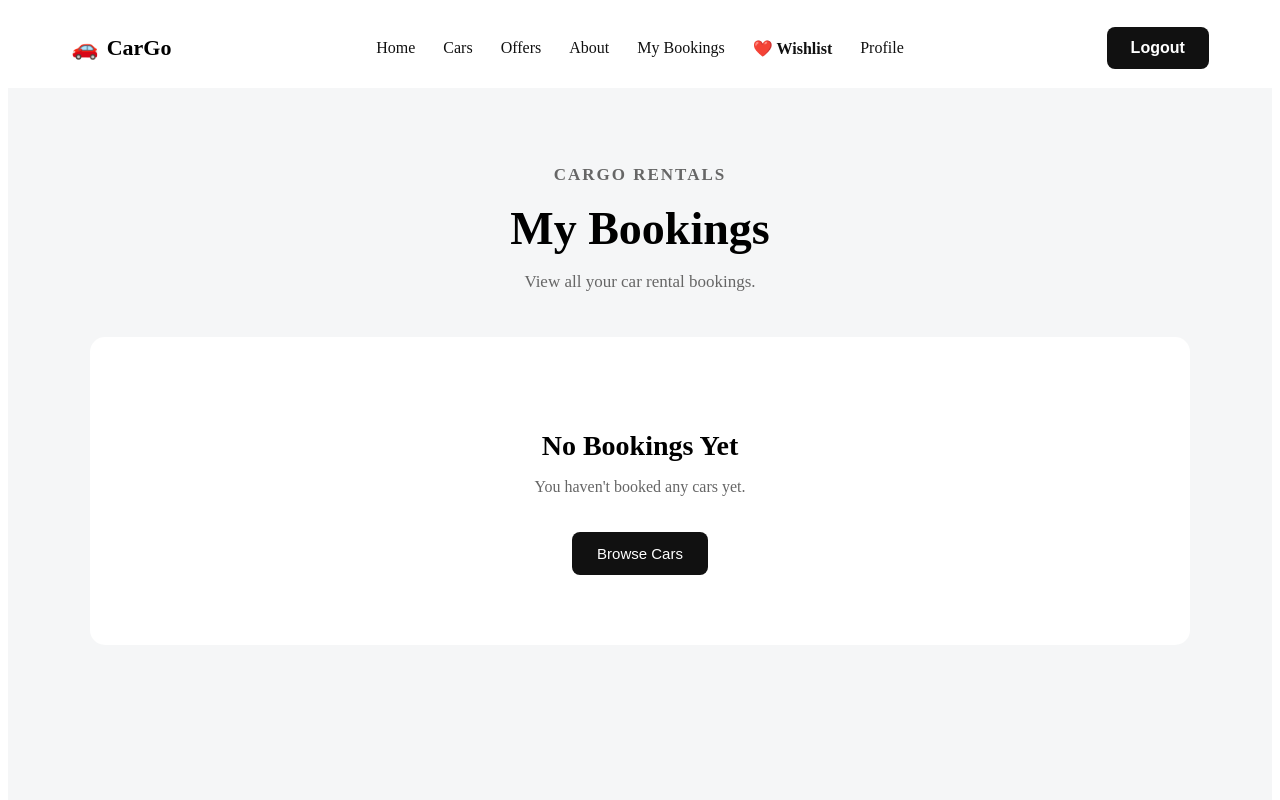
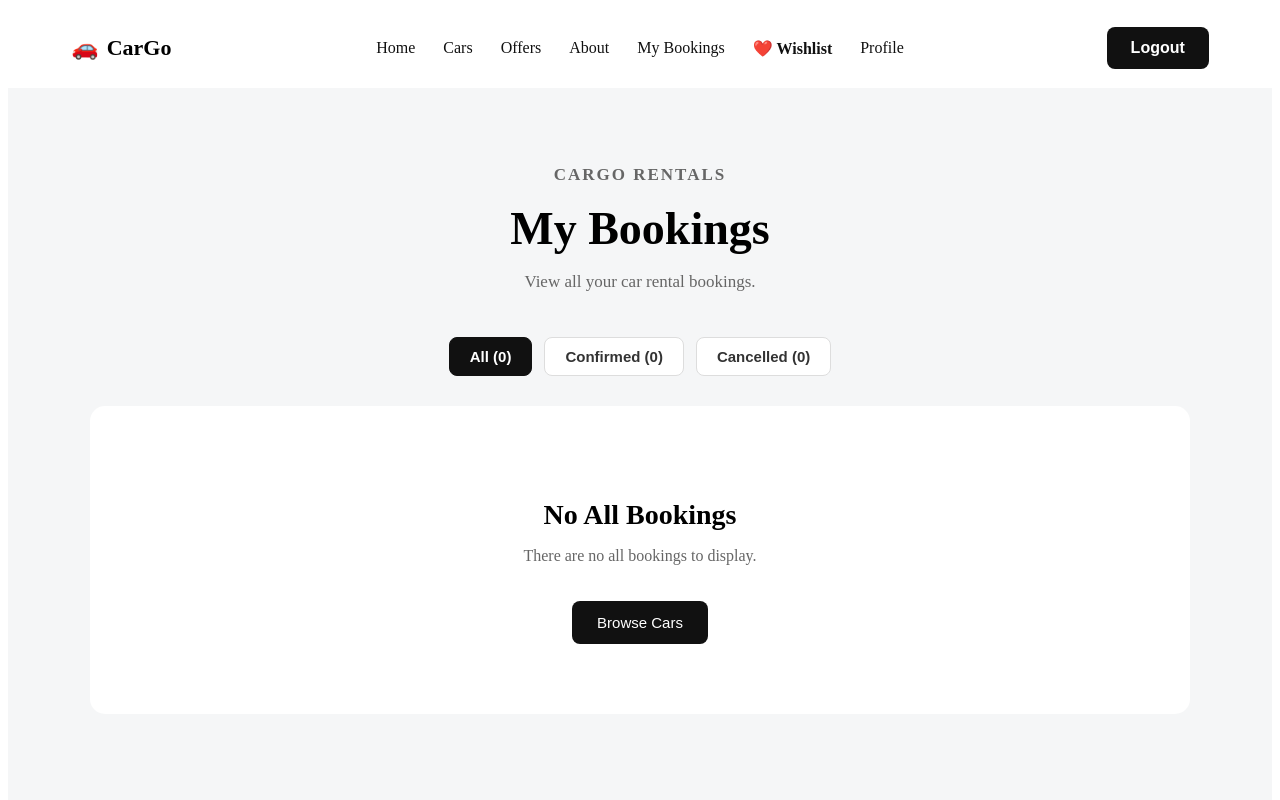
Before and after one commit to AravindNaik-45/CarGo-Car-Rental, a React (Vite) app: page /my-bookings in a window 1280 px wide. Shown: the top 800 px of the page. Built offline with nearby package versions, Linux system fonts and the light colour scheme; sample sign-in values are in the browser's storage.

Commit message:
modified booking pages

```diff
--- a/src/Pages/MyBookings/MyBooking.css
+++ b/src/Pages/MyBookings/MyBooking.css
@@ -247,6 +247,35 @@
   color: #d32f2f;
   border: 1px solid #ffb3b3;
 }
+.my-booking-filter-section {
+  width: 90%;
+  max-width: 1100px;
+  margin: 0 auto 30px;
+  display: flex;
+  justify-content: center;
+  align-items: center;
+  gap: 12px;
+  flex-wrap: wrap;
+}
+.my-booking-filter-btn {
+  border: 1px solid #dddddd;
+  background-color: #ffffff;
+  color: #333333;
+  padding: 10px 20px;
+  border-radius: 8px;
+  font-size: 15px;
+  font-weight: 600;
+  cursor: pointer;
+  transition: all 0.3s ease;
+}
+.my-booking-filter-btn:hover {
+  background-color: #f5f5f5;
+}
+.my-booking-filter-active {
+  background-color: #111111;
+  color: #ffffff;
+  border-color: #111111;
+}
 /* Mobile */
 @media (max-width: 600px) {
   .my-booking-bottom {
@@ -257,4 +286,12 @@
   .my-booking-cancel-btn {
     width: 100%;
   }
+    .my-booking-filter-section {
+    width: 90%;
+    gap: 8px;
+  }
+  .my-booking-filter-btn {
+    padding: 9px 14px;
+    font-size: 14px;
+  }
 }
--- a/src/Pages/MyBookings/MyBooking.jsx
+++ b/src/Pages/MyBookings/MyBooking.jsx
@@ -1,107 +1,245 @@
+import { useState } from "react";
 import "./MyBooking.css";
 import { useNavigate } from "react-router-dom";
 
 const MyBooking = () => {
+  const [bookingFilter, setBookingFilter] = useState("All");
+
   const navigate = useNavigate();
+
+  const savedBookings =
+    JSON.parse(localStorage.getItem("cargoBookings")) || [];
+
+  // Filter bookings for display
+  const filteredBookings = savedBookings.filter((booking) => {
+    if (bookingFilter === "All") {
+      return true;
+    }
+
+    if (bookingFilter === "Confirmed") {
+      return booking.status !== "Cancelled";
+    }
+
+    if (bookingFilter === "Cancelled") {
+      return booking.status === "Cancelled";
+    }
+
+    return true;
+  });
+
+  // Cancel booking
   const handleCancelBooking = (bookingId) => {
     const confirmCancel = window.confirm(
-    "Are you sure you want to cancel this booking?");
+      "Are you sure you want to cancel this booking?"
+    );
+
     if (!confirmCancel) {
       return;
     }
+
     const updatedBookings = savedBookings.map((booking) => {
       if (booking.bookingId === bookingId) {
         return {
           ...booking,
-        status: "Cancelled"
+          status: "Cancelled",
         };
       }
+
       return booking;
     });
+
     localStorage.setItem(
       "cargoBookings",
-    JSON.stringify(updatedBookings));
+      JSON.stringify(updatedBookings)
+    );
+
     window.location.reload();
   };
-  const savedBookings = JSON.parse(localStorage.getItem("cargoBookings")) || [];
+
   return (
     <main className="my-bookings-page">
+
+      {/* HEADER */}
       <section className="my-bookings-header">
         <p className="my-bookings-label">CARGO RENTALS</p>
-        <h1> My Bookings</h1>
+
+        <h1>My Bookings</h1>
+
         <p>View all your car rental bookings.</p>
       </section>
+
+
+      {/* FILTER BUTTONS */}
+      <section className="my-booking-filter-section">
+
+        {/* ALL */}
+        <button
+          type="button"
+          className={
+            bookingFilter === "All"
+              ? "my-booking-filter-btn my-booking-filter-active"
+              : "my-booking-filter-btn"
+          }
+          onClick={() => setBookingFilter("All")}
+        >
+          All ({savedBookings.length})
+        </button>
+
+
+        {/* CONFIRMED */}
+        <button
+          type="button"
+          className={
+            bookingFilter === "Confirmed"
+              ? "my-booking-filter-btn my-booking-filter-active"
+              : "my-booking-filter-btn"
+          }
+          onClick={() => setBookingFilter("Confirmed")}
+        >
+          Confirmed (
+          {
+            savedBookings.filter(
+              (booking) => booking.status !== "Cancelled"
+            ).length
+          }
+          )
+        </button>
+
+
+        {/* CANCELLED */}
+        <button
+          type="button"
+          className={
+            bookingFilter === "Cancelled"
+              ? "my-booking-filter-btn my-booking-filter-active"
+              : "my-booking-filter-btn"
+          }
+          onClick={() => setBookingFilter("Cancelled")}
+        >
+          Cancelled (
+          {
+            savedBookings.filter(
+              (booking) => booking.status === "Cancelled"
+            ).length
+          }
+          )
+        </button>
+      </section>
+      {/* BOOKINGS */}
       <section className="my-bookings-container">
-        {savedBookings.length === 0 ? (
+        {filteredBookings.length === 0 ? (
+          /* EMPTY STATE */
           <div className="my-bookings-empty">
-            <h2>No Bookings Yet</h2>
-            <p>You haven't booked any cars yet.</p>
+            <h2>
+              No {bookingFilter} Bookings
+            </h2>
+            <p>
+              There are no{" "}
+              {bookingFilter.toLowerCase()} bookings
+              to display.
+            </p>
             <button
               className="my-bookings-browse-btn"
-              onClick={() => navigate("/")}>
-              Browse Cars</button>
+              onClick={() => navigate("/")}
+            >
+              Browse Cars
+            </button>
           </div>
         ) : (
-          savedBookings.map((booking) => (
+          /* BOOKING LIST */
+          filteredBookings.map((booking) => (
             <div
               className="my-booking-card"
-              key={booking.bookingId}>
-              {/* Car Image */}
+              key={booking.bookingId}
+            >
+              {/* CAR IMAGE */}
               <div className="my-booking-image">
                 <img
-                  src={`${booking.car.image}`}
-                  alt={booking.car.name}/>
+                  src={booking.car.image}
+                  alt={booking.car.name}
+                />
               </div>
-              {/* Booking Information */}
+              {/* BOOKING INFORMATION */}
               <div className="my-booking-information">
+                {/* TOP */}
                 <div className="my-booking-top">
                   <div>
-                    <h2>{booking.car.name}</h2>
-                    <p>{booking.car.category}</p>
+                    <h2>
+                      {booking.car.name}
+                    </h2>
+                    <p>
+                      {booking.car.category}
+                    </p>
                   </div>
-                    <span className={
+                  {/* STATUS */}
+                  <span
+                    className={
                       booking.status === "Cancelled"
                         ? "my-booking-status my-booking-status-cancelled"
                         : "my-booking-status"
-                    }>
+                    }
+                  >
                     {booking.status || "Confirmed"}
                   </span>
                 </div>
+                {/* BOOKING ID */}
                 <div className="my-booking-id">
                   Booking ID:
-                  <strong>{booking.bookingId}</strong>
+                  <strong>
+                    {booking.bookingId}
+                  </strong>
                 </div>
+                {/* BOOKING DETAILS */}
                 <div className="my-booking-details">
                   <div>
                     <span>Pickup Location</span>
-                    <strong>{booking.location}</strong>
+                    <strong>
+                      {booking.location}
+                    </strong>
                   </div>
                   <div>
-                    <span>Pickup Date </span>
-                    <strong>{booking.pickupDate}</strong>
+                    <span>Pickup Date</span>
+                    <strong>
+                      {booking.pickupDate}
+                    </strong>
                   </div>
                   <div>
                     <span>Return Date</span>
-                    <strong>{booking.returnDate}</strong>
+                    <strong>
+                      {booking.returnDate}
+                    </strong>
                   </div>
                   <div>
                     <span>Rental Days</span>
-                    <strong>{booking.rentalDays}</strong>
+                    <strong>
+                      {booking.rentalDays}
+                    </strong>
                   </div>
                 </div>
+                {/* BOTTOM */}
                 <div className="my-booking-bottom">
                   <div className="my-booking-total">
-              <span>Total Amount</span>
-              <strong>₹{booking.totalPrice}</strong>
+                    <span>
+                      Total Amount
+                    </span>
+                    <strong>
+                      ₹{booking.totalPrice}
+                    </strong>
                   </div>
+                  {/* CANCEL BUTTON */}
                   {booking.status !== "Cancelled" && (
-            <button className="my-booking-cancel-btn"
+                    <button
+                      type="button"
+                      className="my-booking-cancel-btn"
                       onClick={() =>
                         handleCancelBooking(
                           booking.bookingId
                         )
-              }>Cancel Booking
-            </button>)}
+                      }
+                    >
+                      Cancel Booking
+                    </button>
+                  )}
                 </div>
               </div>
             </div>
@@ -110,6 +248,5 @@ const MyBooking = () => {
       </section>
     </main>
   );
-}
-
-    export default MyBooking
+};
+export default MyBooking;
```
Lines whose indentation alone changed are shown as unchanged.
